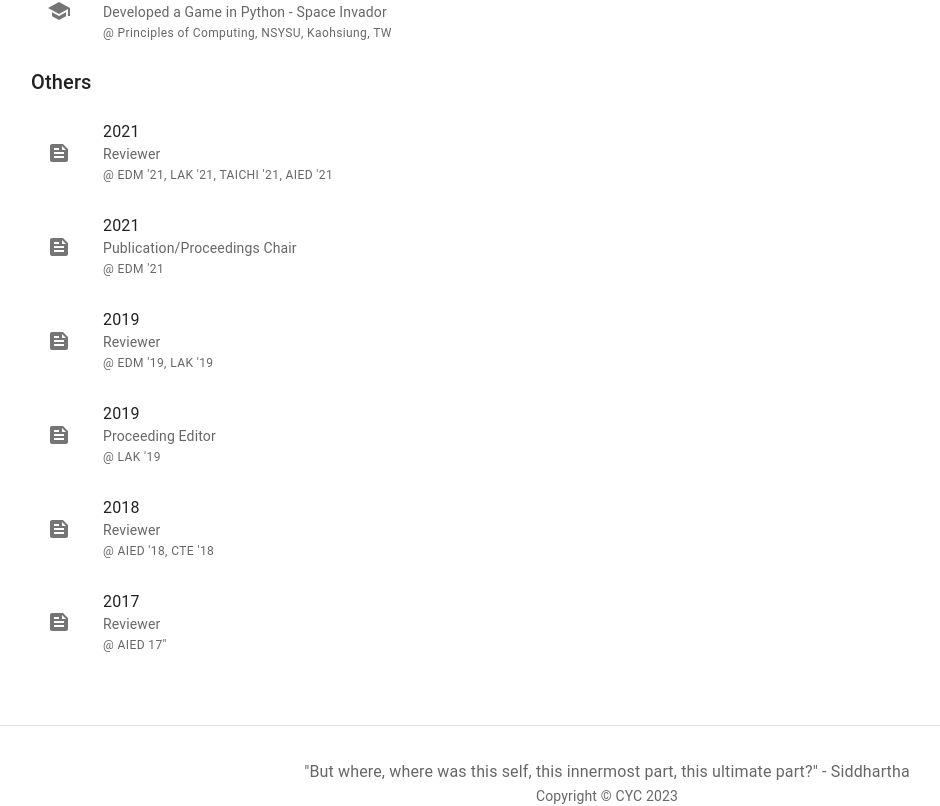
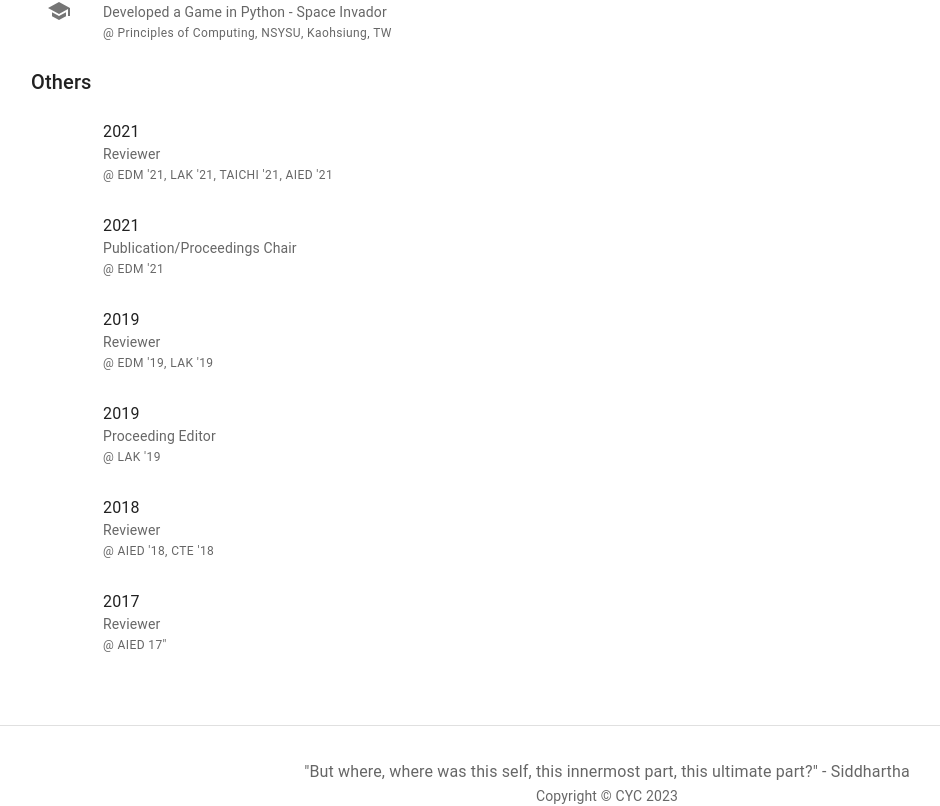
Before and after one commit to rickchung/rickchung.github.io, a Next.js app: page / in a window 1280 px wide. Shown: the part 3173-3979 px from the top of the page, without its empty margins (33-973 px from the left). Built offline with nearby package versions, Linux system fonts and the light colour scheme.

Commit message:
Fix types

```diff
--- a/components/MyTimeline/MyTimeline.tsx
+++ b/components/MyTimeline/MyTimeline.tsx
@@ -5,15 +5,12 @@ import SchoolIcon from '@mui/icons-material/School';
 import StarIcon from '@mui/icons-material/Star';
 import WorkIcon from '@mui/icons-material/Work';
 import { Box, List, ListItem, ListItemIcon, ListItemText, Typography } from "@mui/material";
-import { time } from 'console';
 import { ReactElement } from "react";
 
 import timelineData from "../../sitedata/timeline.json";
-
-type TimelineItemType = { [key: string]: string }[];
-
 timelineData.sort((a, b) => (Date.parse(a.ts) >= Date.parse(b.ts)) ? -1 : 1);
 
+type TimelineItemType = { [key: string]: (string | undefined) }[];
 const achievements: TimelineItemType = [];
 const projects: TimelineItemType = [];
 const others: TimelineItemType = [];
@@ -52,7 +49,11 @@ export default function Timeline() {
           <>
             <ListItem key={i}>
               <ListItemIcon>
-                {avatarIcons[item.tag] ?? <FeedIcon />}
+                {typeof item.tag === "string" ? (
+                  avatarIcons[item.tag]
+                ) : (
+                  <FeedIcon />
+                )}
               </ListItemIcon>
               <ListItemText
                 primary={item.tsDetailsDesc ?? `${item.ts}`}
```
